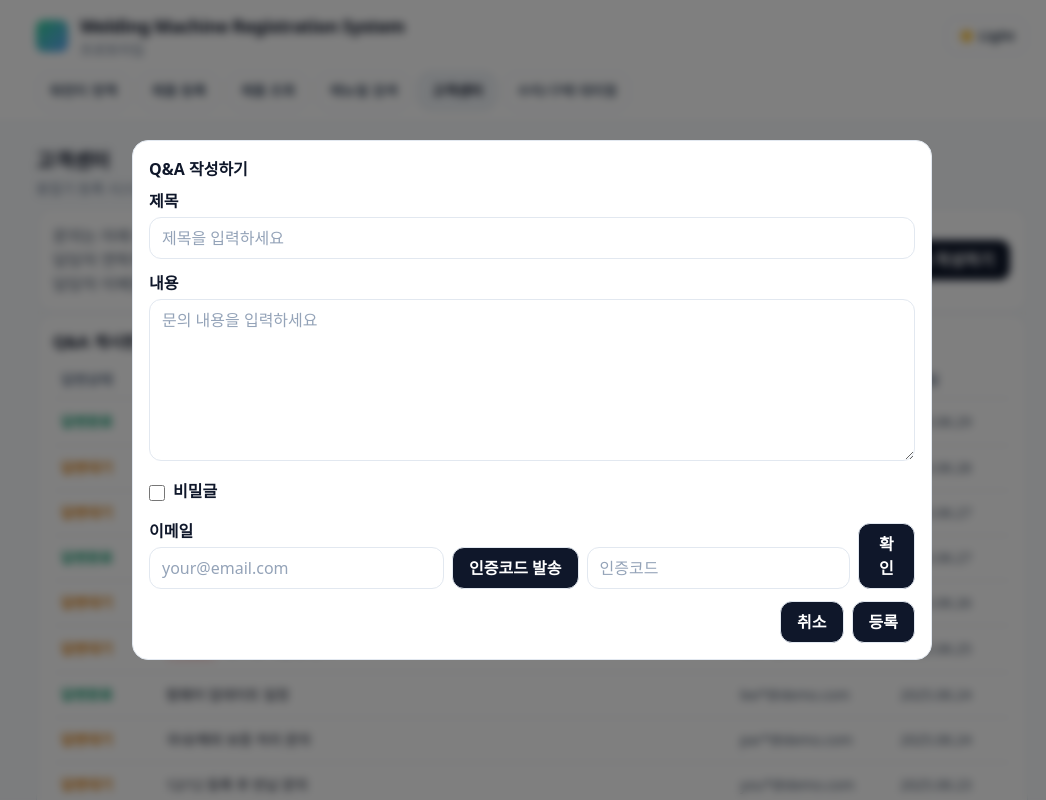
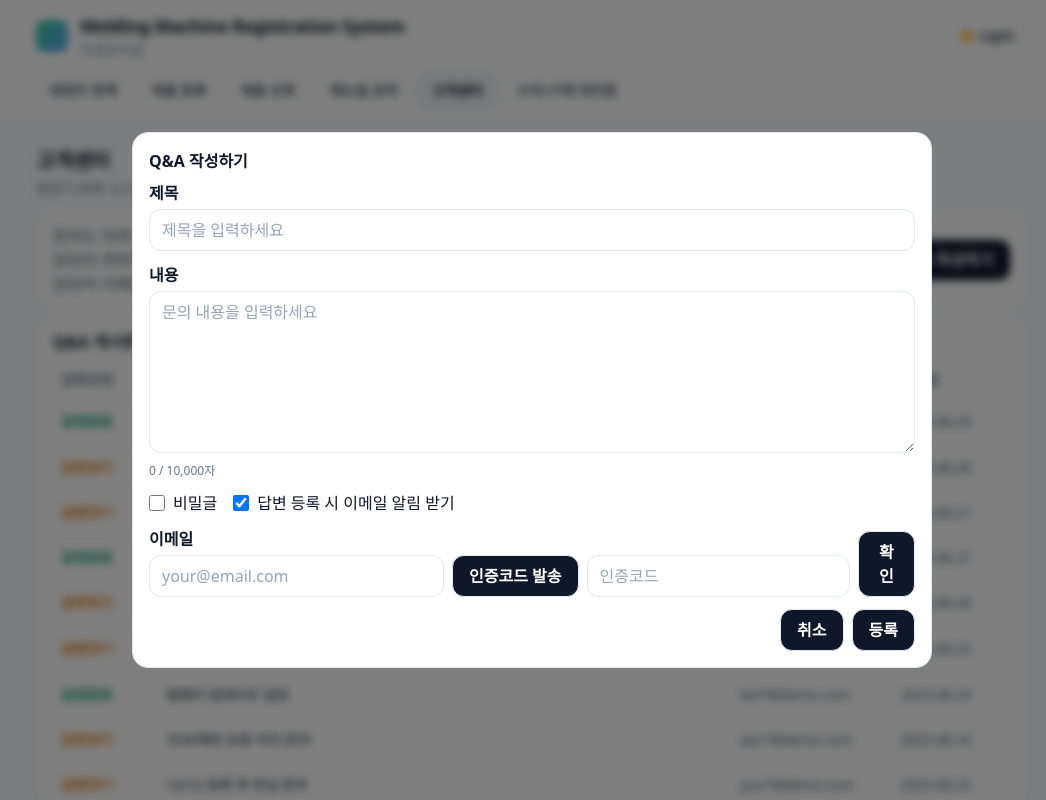
Before and after one commit to dongseong-hdweld/pnsWeldingMachine, a React (Vite) app: page /support in a window 1280 px wide. Both pictures are taken after a click on the button "Q&A 작성하기". Shown: the top 800 px of the page, without its empty margins (108-1154 px from the left). Built offline with nearby package versions, Linux system fonts and the light colour scheme.

Commit message:
약간의 수정

```diff
--- a/src/pages/Support.jsx
+++ b/src/pages/Support.jsx
@@ -32,6 +32,7 @@ const makeItem = (o={}) => ({
   id: nextId++,
   status: '답변대기',          // '답변대기' | '답변완료'
   secret: false,               // 비밀글 여부
+  notifyOnAnswer: false,       // 답변 등록 시 이메일 알림 여부
   title: '제품 사용 관련 문의',
   content: '제품 사용 중 문의드립니다.',
   answer: '',
@@ -49,6 +50,7 @@ const seedData = () => {
     arr.push(makeItem({
       status: done? '답변완료':'답변대기',
       secret: i%5===0,
+      notifyOnAnswer: i%4===0, // 데모용 일부 true
       title: titles[i%titles.length],
       content: '간단한 문의 내용입니다. (데모)',
       answer: done? answers[i%answers.length] : '',
@@ -60,9 +62,15 @@ const seedData = () => {
 }
 /* 저장 크기 최소화를 위한 간단 압축 */
 const MINIFY = (it)=>({
-  id: it.id, status: it.status, secret: !!it.secret, title: it.title,
-  content: (it.content||'').slice(0,500), answer: (it.answer||'').slice(0,500),
-  authorEmail: it.authorEmail, createdAt: typeof it.createdAt==='number'? it.createdAt : new Date(it.createdAt).getTime()
+  id: it.id,
+  status: it.status,
+  secret: !!it.secret,
+  notifyOnAnswer: !!it.notifyOnAnswer,
+  title: it.title,
+  content: (it.content||'').slice(0,500),
+  answer: (it.answer||'').slice(0,500),
+  authorEmail: it.authorEmail,
+  createdAt: typeof it.createdAt==='number'? it.createdAt : new Date(it.createdAt).getTime()
 })
 
 /* sessionStorage 로드/세이브 + (레거시) 쿠키 폴백 로드 */
@@ -130,8 +138,19 @@ export default function Support(){
   const [showWrite, setShowWrite] = useState(false)  // 작성
   const [showMy, setShowMy] = useState(false)        // 나의 Q&A
 
-  const addItem = ({title,content,email,secret})=>{
-    setItems(prev=>[makeItem({status:'답변대기',title,content,authorEmail:email,secret:!!secret,createdAt:Date.now()}), ...prev])
+  const addItem = ({title,content,email,secret,notify})=>{
+    setItems(prev=>[
+      makeItem({
+        status:'답변대기',
+        title,
+        content,
+        authorEmail:email,
+        secret:!!secret,
+        notifyOnAnswer: !!notify,
+        createdAt:Date.now()
+      }),
+      ...prev
+    ])
     setShowWrite(false)
     setPage(1)
     alert('등록되었습니다. (데모)')
@@ -153,7 +172,7 @@ export default function Support(){
             <a href="mailto:support@example.com" className="font-semibold underline">support@example.com</a>
           </p>
           <div className="flex gap-2">
-            <Button variant="secondary" onClick={()=>setShowMy(true)}>나의 Q&amp;A 조회하기</Button>
+            <Button variant="secondary" onClick={()=>setShowMy(true)}>Q&amp;A 조회하기</Button>
             <Button onClick={()=>setShowWrite(true)}>Q&amp;A 작성하기</Button>
           </div>
         </div>
@@ -293,10 +312,13 @@ function DetailModal({ item, onClose }){
 
 /* ========= 작성 모달 ========= */
 function WriteModal({ onClose, onSubmit }){
+  const MAX_CONTENT = 10000
+
   const [title,setTitle]=useState('')
   const [content,setContent]=useState('')
   const [email,setEmail]=useState('')
   const [secret,setSecret]=useState(false)
+  const [notify,setNotify]=useState(true) // 기본값: 알림 받기
 
   const [code,setCode]=useState('')
   const [sentCode,setSentCode]=useState('')
@@ -312,7 +334,12 @@ function WriteModal({ onClose, onSubmit }){
     if(code && code===sentCode) setVerified(true)
     else { setVerified(false); alert('인증코드가 올바르지 않습니다.') }
   }
-  const canSubmit = title && content && email && verified
+
+  const canSubmit = title && content && content.length <= MAX_CONTENT && email && verified
+  const onChangeContent = (e) => {
+    const v = e.target.value
+    setContent(v.length > MAX_CONTENT ? v.slice(0, MAX_CONTENT) : v)
+  }
 
   return (
     <div className="fixed inset-0 z-[50]">
@@ -326,12 +353,33 @@ function WriteModal({ onClose, onSubmit }){
             </div>
             <div>
               <Label htmlFor="w-content">내용</Label>
-              <Textarea id="w-content" rows={6} value={content} onChange={(e)=>setContent(e.target.value)} placeholder="문의 내용을 입력하세요" />
+              <Textarea
+                id="w-content"
+                rows={6}
+                value={content}
+                onChange={onChangeContent}
+                placeholder="문의 내용을 입력하세요"
+                maxLength={MAX_CONTENT}
+                aria-describedby="w-content-help"
+              />
+              <div id="w-content-help" className="text-xs text-slate-500 mt-1">
+                {content.length.toLocaleString()} / {MAX_CONTENT.toLocaleString()}자
+              </div>
             </div>
-            <div className="flex items-center gap-2">
-              <input id="w-secret" type="checkbox" className="w-4 h-4" checked={secret} onChange={e=>setSecret(e.target.checked)} />
-              <Label htmlFor="w-secret">비밀글</Label>
+
+            {/* 체크박스 라인: 비밀글 + 답변 알림 */}
+            <div className="flex flex-wrap items-center gap-4">
+              <label htmlFor="w-secret" className="inline-flex items-center gap-2 cursor-pointer">
+                <input id="w-secret" type="checkbox" className="w-4 h-4" checked={secret} onChange={e=>setSecret(e.target.checked)} />
+                <span>비밀글</span>
+              </label>
+
+              <label htmlFor="w-notify" className="inline-flex items-center gap-2 cursor-pointer">
+                <input id="w-notify" type="checkbox" className="w-4 h-4" checked={notify} onChange={e=>setNotify(e.target.checked)} />
+                <span>답변 등록 시 이메일 알림 받기</span>
+              </label>
             </div>
+
             <div className="grid md:grid-cols-[1fr_auto_auto] gap-2 items-end">
               <div>
                 <Label htmlFor="w-email">이메일</Label>
@@ -350,7 +398,7 @@ function WriteModal({ onClose, onSubmit }){
             )}
             <div className="flex gap-2 justify-end">
               <Button variant="secondary" onClick={onClose}>취소</Button>
-              <Button disabled={!canSubmit} onClick={()=>onSubmit({title,content,email,secret})}>등록</Button>
+              <Button disabled={!canSubmit} onClick={()=>onSubmit({title,content,email,secret,notify})}>등록</Button>
             </div>
           </div>
         </Card>
```
